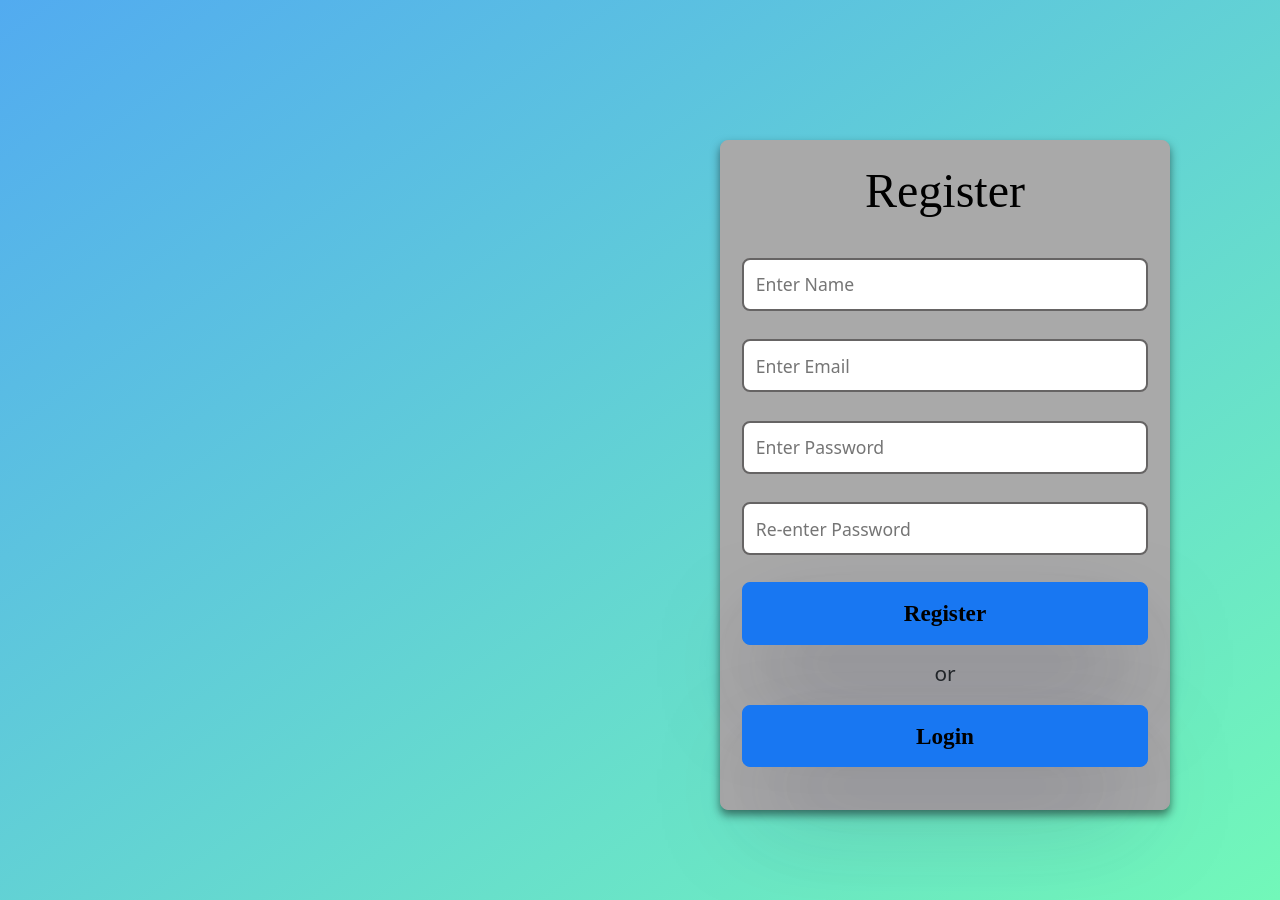
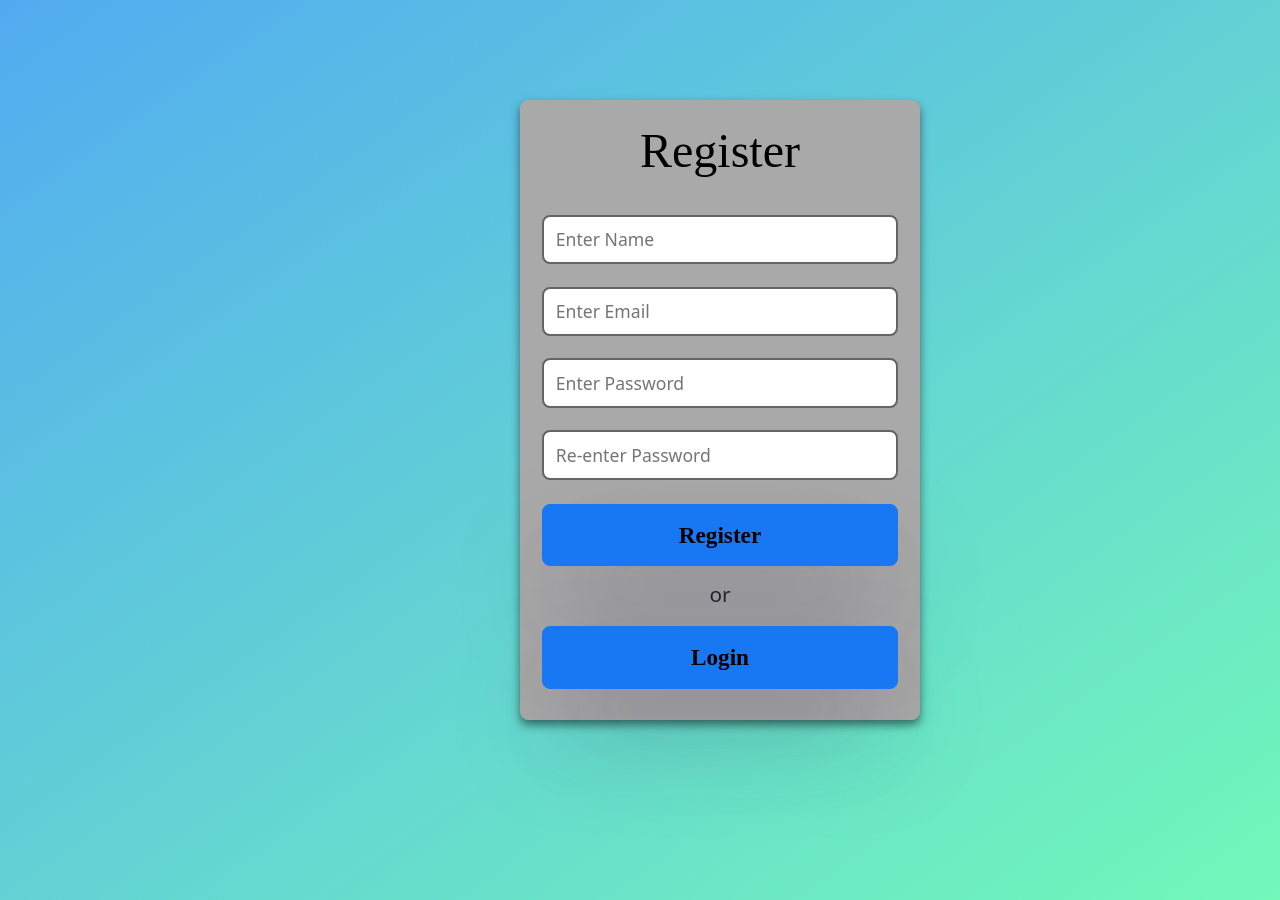
Before and after one commit to raushan786/login-register-keeper-frontend, a React (Create React App) app: page /register in a window 1280 px wide. Built offline with nearby package versions, Linux system fonts and the light colour scheme; a web font is replaced by a local one.

Commit message:
change css

```diff
--- a/src/components/login/login.css
+++ b/src/components/login/login.css
@@ -1,12 +1,12 @@
 .top{
     min-height: 900px;
     background: linear-gradient(to bottom right, rgb(82, 171, 240), rgb(114, 248, 185));
-    padding: 170px 0px 0px 720px ;
+    padding: 100px 0px 0px 520px ;
 }
 
 .login{
-    width: 450px;
-    height: 550px;
+    width: 400px;
+    height: 480px;
     background-color: darkgray;
     border: 1px solid darkgray;
     box-shadow: 0 4px 7px rgb(0 0 0 / 10%), 0 8px 16px rgb(0 0 0 / 10%);
@@ -21,8 +21,8 @@
     border: 2px solid #666464;
     outline: none;
     color: #1d2129;
-    margin: 1rem 0;
-    padding: 0.9rem 0.75rem;
+    margin: 0.9rem 0;
+    padding: 0.7rem 0.75rem;
     width: 100%;
     font-size: 1.1rem;
 }
--- a/src/components/register/register.css
+++ b/src/components/register/register.css
@@ -1,12 +1,12 @@
 .top{
     min-height: 900px;
     background: linear-gradient(to bottom right, rgb(82, 171, 240), rgb(114, 248, 185));
-    padding: 140px 0px 0px 720px ;
+    padding: 100px 0px 0px 520px ;
 }
 
 .register{
-    width: 450px;
-    height: 670px;
+    width: 400px;
+    height: 620px;
     background-color: darkgray;
     border: 1px solid darkgray;
     box-shadow: 0 4px 7px rgb(0 0 0 / 10%), 0 8px 16px rgb(0 0 0 / 10%);
@@ -21,8 +21,8 @@
     border: 2px solid #666464;
     outline: none;
     color: #1d2129;
-    margin: 0.9rem 0;
-    padding: 0.7rem 0.75rem;
+    margin: 0.7rem 0;
+    padding: 0.6rem 0.75rem;
     width: 100%;
     font-size: 1.1rem;
 }
```
